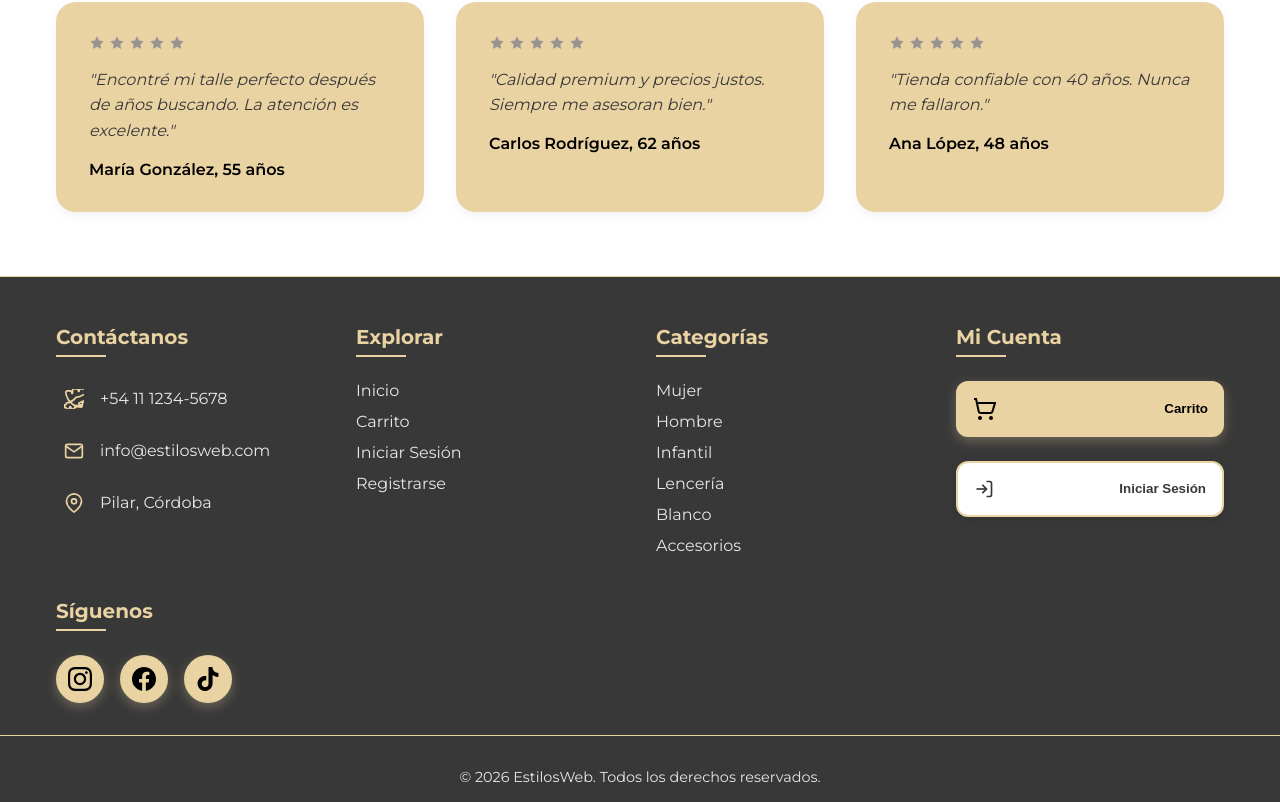
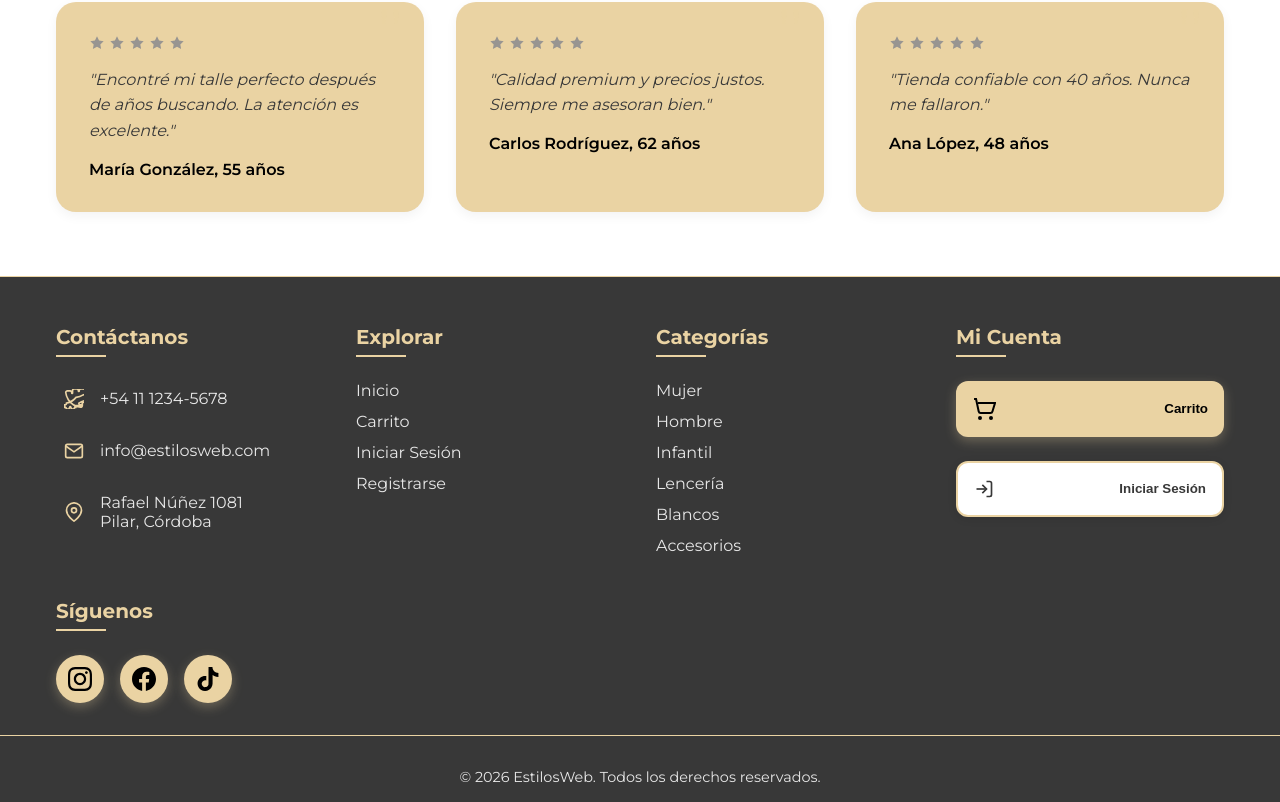
Before and after one commit to DiegoGuardattiDevelop/EstilosWeb, an Angular app in the folder Frontend/: page /home in a window 1280 px wide. Shown: the part 2058-2860 px from the top of the page. Built offline with nearby package versions, Linux system fonts and the light colour scheme; no server answers.

Commit message:
fix: corrige links de categorías en footer y dirección de Google Maps

```diff
--- a/Frontend/src/app/components/footer/footer.component.html
+++ b/Frontend/src/app/components/footer/footer.component.html
@@ -22,7 +22,7 @@
             <path d="M21 10c0 7-9 13-9 13s-9-6-9-13a9 9 0 1 1 18 0z"/>
             <circle cx="12" cy="10" r="3"/>
           </svg>
-          <a href="https://www.google.com/maps/search/?api=1&query=Pilar,+Córdoba" target="_blank">Pilar, Córdoba</a>
+          <a href="https://www.google.com/maps/place/Rafael+N%C3%BA%C3%B1ez+1081,+X5972+Pilar,+C%C3%B3rdoba/@-31.6817787,-63.8817968,166m/data=!3m2!1e3!4b1!4m6!3m5!1s0x9432cb48e02b87ed:0xa778a08b7e626557!8m2!3d-31.6817798!4d-63.8811531!16s%2Fg%2F11v0t4xgfr?entry=ttu&g_ep=EgoyMDI2MDMzMC4wIKXMDSoASAFQAw%3D%3DCCU, Rafael Núñez 1081, X5972 Pilar, Córdoba" target="_blank">Rafael Núñez 1081 <br>Pilar, Córdoba</a>
         </div>
       </div>
     </div>
@@ -42,12 +42,11 @@
     <div class="footer-section">
       <h3>Categorías</h3>
       <ul>
-        <!-- CORREGIDO: Usar los slugs correctos basados en los errores -->
-        <li><a routerLink="/products-by-category/femenino">Mujer</a></li>
-        <li><a routerLink="/products-by-category/masculino">Hombre</a></li>
+        <li><a routerLink="/products-by-category/mujer">Mujer</a></li>
+        <li><a routerLink="/products-by-category/hombre">Hombre</a></li>
         <li><a routerLink="/products-by-category/infantil">Infantil</a></li>
         <li><a routerLink="/products-by-category/lenceria">Lencería</a></li>
-        <li><a routerLink="/products-by-category/blanco">Blanco</a></li>
+        <li><a routerLink="/products-by-category/blanco">Blancos</a></li>
         <li><a routerLink="/products-by-category/accesorios">Accesorios</a></li>
       </ul>
     </div>
```
